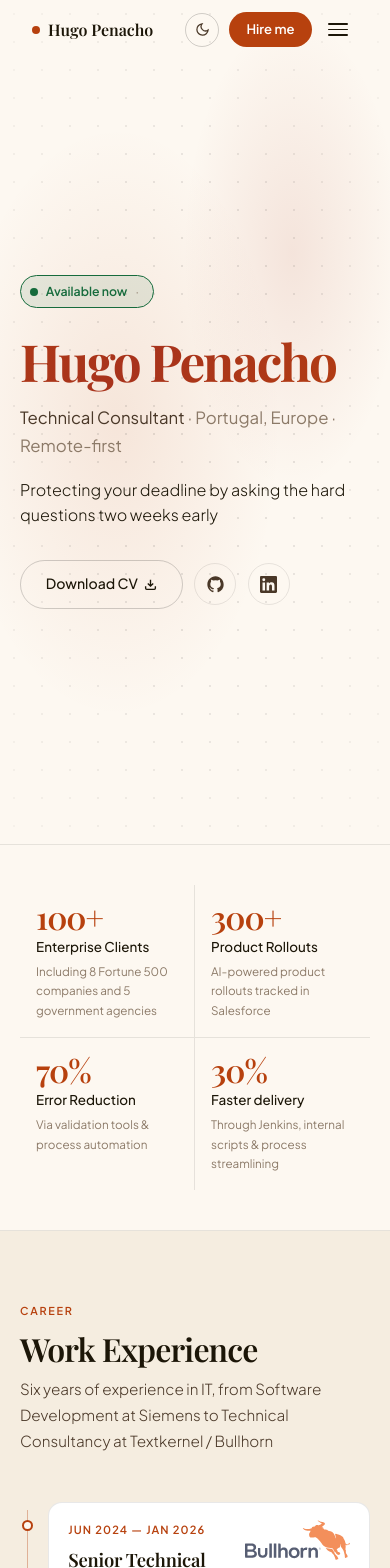
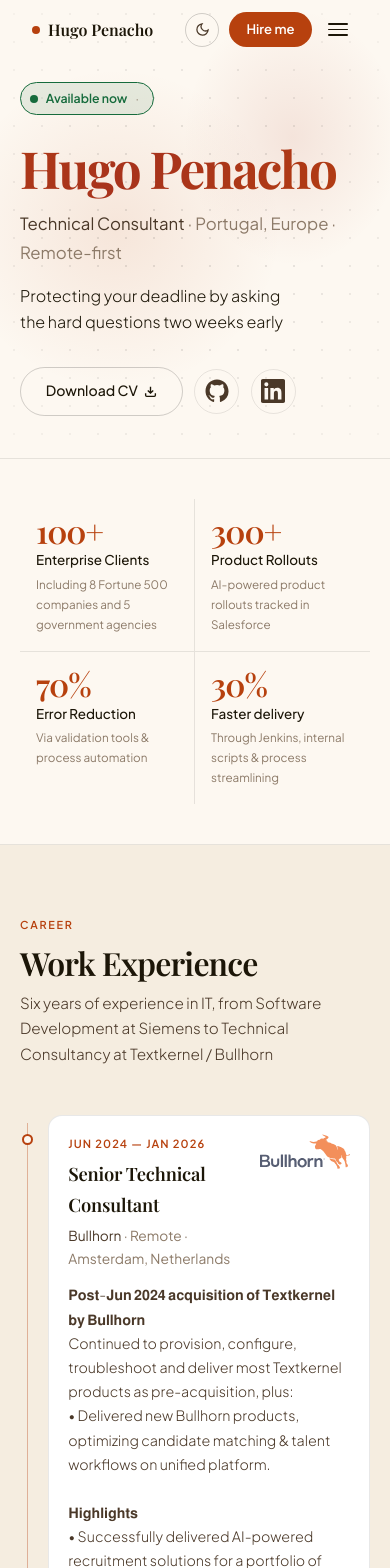
Before and after one commit to hpenacho/portfolio-website, a Next.js app: page / in a window 390 px wide. Shown: the top 1568 px of the page. Built offline with nearby package versions, Linux system fonts and the light colour scheme; a web font is replaced by a local one.

Commit message:
minor responsiveness fixes

```diff
--- a/styles/Hero.module.css
+++ b/styles/Hero.module.css
@@ -113,6 +113,7 @@
   font-size: clamp(1rem, 2.2vw, 1.2rem);
   color: var(--text-1);
   font-weight: 300;
+  text-wrap: balance;
   max-width: 520px;
   line-height: 1.6;
   margin-bottom: 2rem;
@@ -231,7 +232,13 @@
 }
 
 @media (max-width: 768px) {
-  .hero { padding: 100px 0 60px; }
+  .hero {
+    padding: 82px 0 42px;
+    min-height: auto;
+    align-items: flex-start;
+  }
+  .btnIcon {width: 45px;height: 45px;}
+  .btnIcon svg {width: 24px;height: 24px;}
   .availNote { display: none; }
   .pullQuote { display: none; }
   .scrollHint { display: none; }
--- a/styles/Timeline.module.css
+++ b/styles/Timeline.module.css
@@ -114,5 +114,5 @@
   .timeline { padding-left: 1.75rem; }
   .dot { left: calc(-1.75rem + 1.5px); }
   .card { padding: 1.1rem 1.2rem; }
-  .logo, .logoLight, .logoDark { height: 40px; max-width: 110px; }
+  .logo, .logoLight, .logoDark { height: 36px; max-width: 90px; }
 }
```
